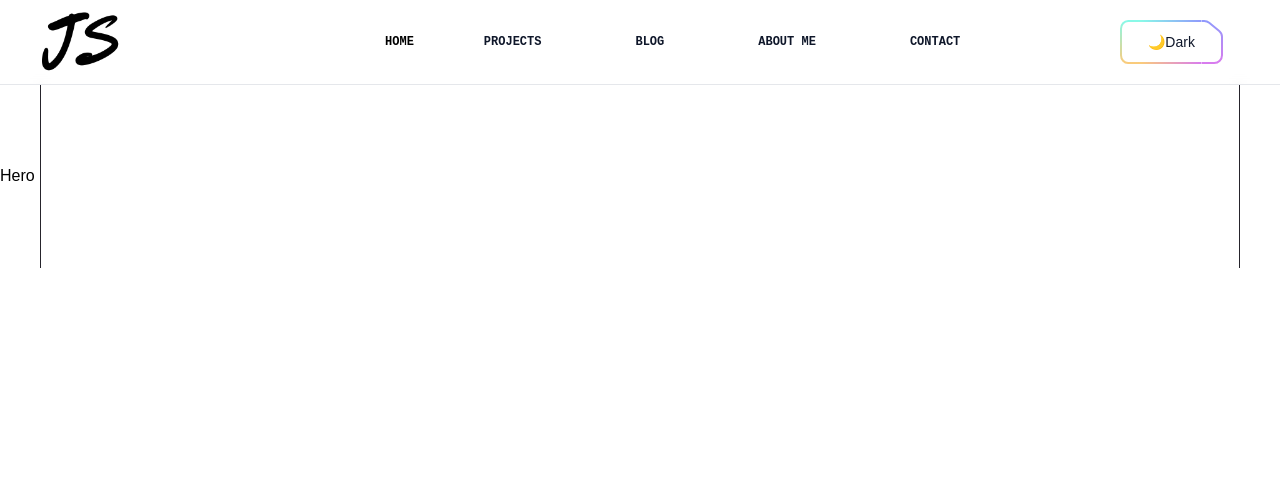
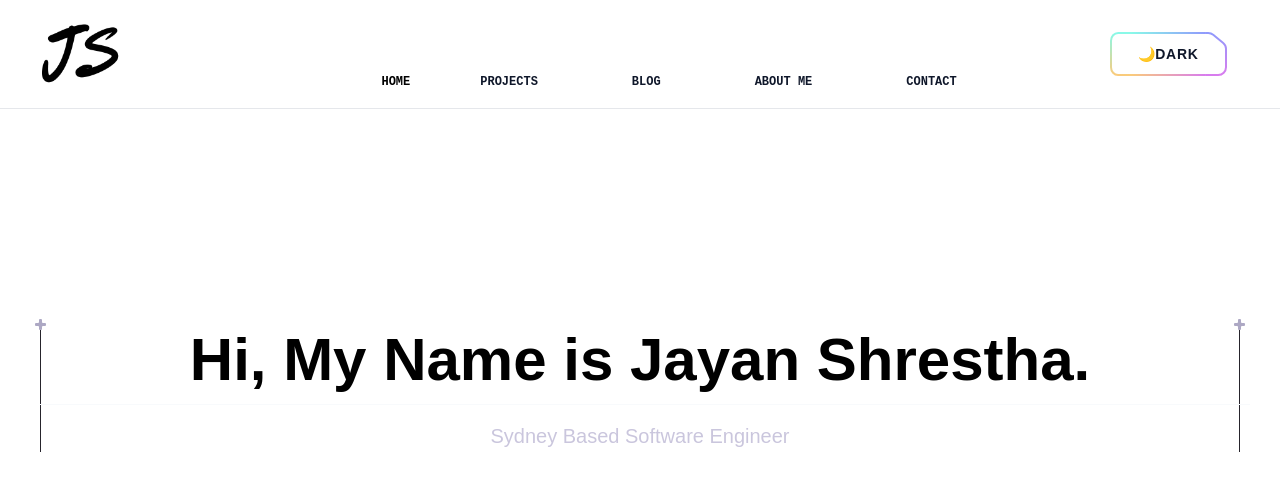
Before and after one commit to JayanShrestha/my-portfolio-react, a React (Vite) app: page /blog in a window 1280 px wide. Shown: the top 490 px of the page. Built offline with nearby package versions, Linux system fonts and the light colour scheme; the HTML template or start-up script is replaced by a standard one.

Commit message:
Updated Hero section for animation

```diff
--- a/src/App.jsx
+++ b/src/App.jsx
@@ -1,5 +1,4 @@
 import ButtonGradient from "./assets/assets/svg/ButtonGradient";
-import Button from "./components/Button";
 import Header from "./components/Header";
 import Hero from "./components/Hero";
 function App() {
@@ -9,6 +8,8 @@ function App() {
         <Header />
         <Hero />
       </div>
+
+      <ButtonGradient />
     </>
   );
 }
--- a/src/components/Header.jsx
+++ b/src/components/Header.jsx
@@ -41,12 +41,12 @@ const Header = () => {
       </div>
 
       <nav
-        className={`${openNavigation ? "flex mt-10" : "hidden "} fixed top-[5rem] left-0 right-0 bottom-0 dark:bg-n-8 lg:static lg:flex lg:mx-auto lg:bg-transparent `}
+        className={`${openNavigation ? "flex h-fit  drop-shadow-md shadow-black bg-slate-100 dark:bg-n-8/50 mt-8 translate-x-0" : "-translate-x-full lg:translate-x-0 mt-8"} fixed top-[5rem] left-0 right-0 bottom-0 lg:static lg:flex lg:mx-auto lg:bg-transparent transition-transform duration-300 ease-in-out `}
       >
-        <div className="relative z-2 flex flex-col items-center justify-center m-auto lg:flex-row">
+        <div className="relative z-2 flex flex-col items-center mx-auto mt-6 lg:flex-row">
           <a
             href="/"
-            className={`block relative font-code text-2xl uppercase hover:text-color-1 transition-colors px-6 py-6 md:py-8 lg:-mr-0.5 lg:text-xs lg:font-semibold `}
+            className={`block relative font-code text-2xl uppercase hover:text-color-1 transition-colors px-6 py-4 lg:-mr-0.5 lg:text-xs lg:font-semibold `}
           >
             Home
           </a>
@@ -55,7 +55,7 @@ const Header = () => {
               onClick={handleclick}
               key={item.id}
               href={item.url}
-              className={`block relative font-code text-2xl uppercase transition-colors hover:text-color-1 ${item.OnlyMobile ? "lg:hidden" : ""}px-6 py-6 md:py-8 lg:-mr-0.5 lg:text-xs lg:font-semibold ${
+              className={`block relative font-code text-2xl uppercase transition-colors hover:text-color-1 ${item.OnlyMobile ? "lg:hidden" : ""}px-6 py-4  lg:-mr-0.5 lg:text-xs lg:font-semibold ${
                 item.url === pathname.hash
                   ? "z-2 lg:bg-color-1 lg:hover:text-color-2 "
                   : "lg:text-slate-900 dark:lg:text-n-1/50 hover:text-color-1 dark:hover:text-color-1"
@@ -69,12 +69,13 @@ const Header = () => {
       <ThemeToggle className="m-auto px-1 lg:px-7" />
 
       <div className="flex items-center justify-end mr-4 lg:hidden">
-        <Button onClick={toggleNavigation} className="px-1">
-          {openNavigation ? (
-            <XMarkIcon className="h-10 w-10" />
-          ) : (
-            <Bars3Icon className="h-10 w-10" />
-          )}
+        <Button onClick={toggleNavigation} className="px-1 relative h-10 w-10">
+          <Bars3Icon
+            className={`absolute inset-0 h-10 w-10 transition-all duration-300 ${openNavigation ? "opacity-0 scale-75" : "opacity-100 scale-100"}`}
+          />
+          <XMarkIcon
+            className={`absolute inset-0 h-10 w-10 transition-all duration-300 ${openNavigation ? "opacity-100 scale-100" : "opacity-0 scale-75"}`}
+          />
         </Button>
       </div>
     </div>
--- a/src/components/Hero.jsx
+++ b/src/components/Hero.jsx
@@ -1,5 +1,30 @@
 import Section from "./Section";
+import useText from "../hooks/useText";
+
 const Hero = () => {
-  return <Section>Hero</Section>;
+  const { animateOnLoad } = useText();
+
+  return (
+    <Section
+      className="pt-48 "
+      crosses
+      crossesOffset="lg:translate-y-20"
+      customPaddings
+      id="hero"
+    >
+      <div className="container relative mt-96 lg:mt-60">
+        <div className="relative z-1 max-w-5xl mx-auto text-center mb-16 md:mb-20  lg:mb:[6rem] ">
+          <h1
+            className={`transition-all duration-1000 ${animateOnLoad ? "opacity-100 translate-y-0" : "opacity-0 translate-y-4 "} h1 mb-6`}
+          >
+            Hi, My Name is Jayan Shrestha.
+          </h1>
+          <p className="body-1 max-w-3xl mx-auto mb-6 text-n-2 lg:mb-8">
+            Sydney Based Software Engineer
+          </p>
+        </div>
+      </div>
+    </Section>
+  );
 };
 export default Hero;
--- a/src/components/Section.jsx
+++ b/src/components/Section.jsx
@@ -1,5 +1,4 @@
-import Sectionsvg from "../assets/assets/svg/SectionSvg";
-
+import SectionSvg from "../assets/assets/svg/SectionSvg";
 const Section = ({
   className,
   id,
@@ -14,12 +13,13 @@ const Section = ({
       className={`relative ${customPaddings || `py-10 lg:py-16 xl:py-20 ${crosses ? `lg:py-32 xl:py-40` : ``}${className || ""}`}`}
     >
       {children}
-      <div className="hidden absolute top-0 left-5 w-0.25 h-full bg-stroke-1 pointer-events-none md:block lg:left-7.5 xl:left-10"></div>
-      <div className="hidden absolute top-0 right-5 w-0.25 h-full bg-stroke-1 pointer-events-none md:block lg:right-7.5 xl:right-10"></div>
+      <div className="hidden absolute top-0 left-5 w-0.25 h-full bg-stroke-1 pointer-events-none md:block lg:left-7.5 xl:left-10" />
+      <div className="hidden absolute top-0 right-5 w-0.25 h-full bg-stroke-1 pointer-events-none md:block lg:right-7.5 xl:right-10" />
       {crosses && (
         <>
+          <SectionSvg crossesOffset={crosses} />
           <div
-            className={`hidden absolute top-0 left-7.5 right-7.5 h-0.25 bg-stroke-1 ${crossesOffset && crossesOffset} pointer-events-none lg:block xl:left-10 right-10`}
+            className={`dark:hidden absolute top-0 left-7.5 right-7.5 h-0.25 dark:bg-stroke-1 bg-slate-50 ${crossesOffset && crossesOffset} pointer-events-none lg:block xl:left-10 right-10`}
           />
         </>
       )}
--- /dev/null
+++ b/src/hooks/useText.jsx
@@ -0,0 +1,8 @@
+import { useEffect, useState } from "react";
+export default function useText() {
+  const [animateOnLoad, setAnimateOnLoad] = useState(false);
+  useEffect(() => {
+    queueMicrotask(() => setAnimateOnLoad(true));
+  }, []);
+  return { animateOnLoad, setAnimateOnLoad };
+}
--- a/src/hooks/useTheme.jsx
+++ b/src/hooks/useTheme.jsx
@@ -3,7 +3,7 @@ import { useEffect, useState } from "react";
 export function useTheme() {
   const [theme, setTheme] = useState(localStorage.getItem("theme") || "light"); // initial value for hook theme
   useEffect(() => {
-    //initiates whene theme is changed
+    //initiates whene theme is changed runs when the page loads first
     const root = window.document.documentElement;
     if (theme === "light") {
       root.classList.add("light");
--- a/tailwind.config.js
+++ b/tailwind.config.js
@@ -1,5 +1,6 @@
 /** @type {import('tailwindcss').Config} */
 import { fontFamily } from "tailwindcss/defaultTheme";
+import plugin from "tailwindcss/plugin";
 
 export default {
   darkMode: "class",
@@ -80,5 +81,60 @@ export default {
       },
     },
   },
-  plugins: [],
+  plugins: [
+    plugin(function ({ addBase, addComponents, addUtilities }) {
+      addBase({});
+      addComponents({
+        ".container": {
+          "@apply max-w-[77.5rem] mx-auto px-5 md:px-10 lg:px-15 xl:max-w-[87.5rem]":
+            {},
+        },
+        ".h1": {
+          "@apply font-semibold text-[2.5rem] leading-[3.25rem] md:text-[2.75rem] md:leading-[3.75rem] lg:text-[3.25rem] lg:leading-[4.0625rem] xl:text-[3.75rem] xl:leading-[4.5rem]":
+            {},
+        },
+        ".h2": {
+          "@apply text-[1.75rem] leading-[2.5rem] md:text-[2rem] md:leading-[2.5rem] lg:text-[2.5rem] lg:leading-[3.5rem] xl:text-[3rem] xl:leading-tight":
+            {},
+        },
+        ".h3": {
+          "@apply text-[2rem] leading-normal md:text-[2.5rem]": {},
+        },
+        ".h4": {
+          "@apply text-[2rem] leading-normal": {},
+        },
+        ".h5": {
+          "@apply text-2xl leading-normal": {},
+        },
+        ".h6": {
+          "@apply font-semibold text-lg leading-8": {},
+        },
+        ".body-1": {
+          "@apply text-[0.875rem] leading-[1.5rem] md:text-[1rem] md:leading-[1.75rem] lg:text-[1.25rem] lg:leading-8":
+            {},
+        },
+        ".body-2": {
+          "@apply font-light text-[0.875rem] leading-6 md:text-base": {},
+        },
+        ".caption": {
+          "@apply text-sm": {},
+        },
+        ".tagline": {
+          "@apply font-grotesk font-light text-xs tracking-tagline uppercase":
+            {},
+        },
+        ".quote": {
+          "@apply font-code text-lg leading-normal": {},
+        },
+        ".button": {
+          "@apply font-code text-xs font-bold uppercase tracking-wider": {},
+        },
+      });
+      addUtilities({
+        ".tap-highlight-color": {
+          "-webkit-tap-highlight-color": "rgba(0, 0, 0, 0)",
+        },
+      });
+    }),
+  ],
 };
```
